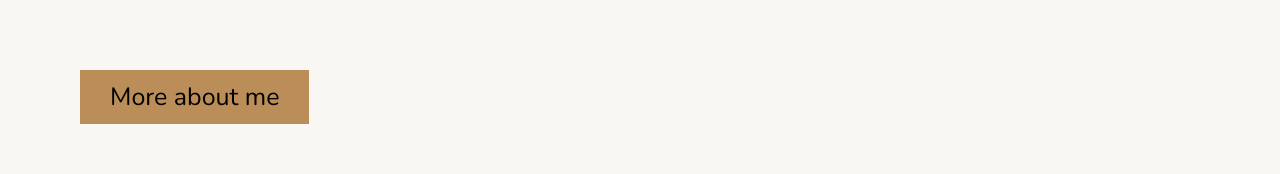
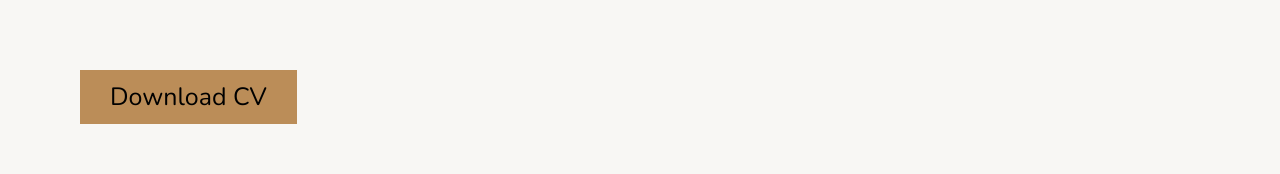
Before and after one commit to anjaplemenitas/react-portfolio, a React (Create React App) app: page / in a window 1280 px wide. Shown: the part 478-652 px from the top of the page. Built offline with nearby package versions, Linux system fonts and the light colour scheme; the HTML template or start-up script is replaced by a standard one; a web font is replaced by a local one.

Commit message:
adding pdf file and changing button do download file

```diff
--- a/src/components/about/About.js
+++ b/src/components/about/About.js
@@ -1,6 +1,7 @@
 import React from 'react'
 import './about.css'
 import { motion } from 'framer-motion'
+import Cv from '/Users/anja.plemenitas/code/anjaplemenitas/portfolio_page/src/assets/anja_plemenitas_cv.pdf'
 
 export const About = () => {
   const container = {
@@ -32,8 +33,8 @@ export const About = () => {
       </motion.div>
 
       <div className="about-more">
-        <a href="https://drive.google.com/file/d/1Q6KTvbdCDk7W-IpjR2sWPrDCZCgsclrM/view?usp=sharing">
-          More about me
+        <a href={Cv} download="anja_plemenitas_cv">
+          Download CV
         </a>
       </div>
     </div>
```
Also changed, not shown: 1 other file (tests, documents, lock files or other folders).
